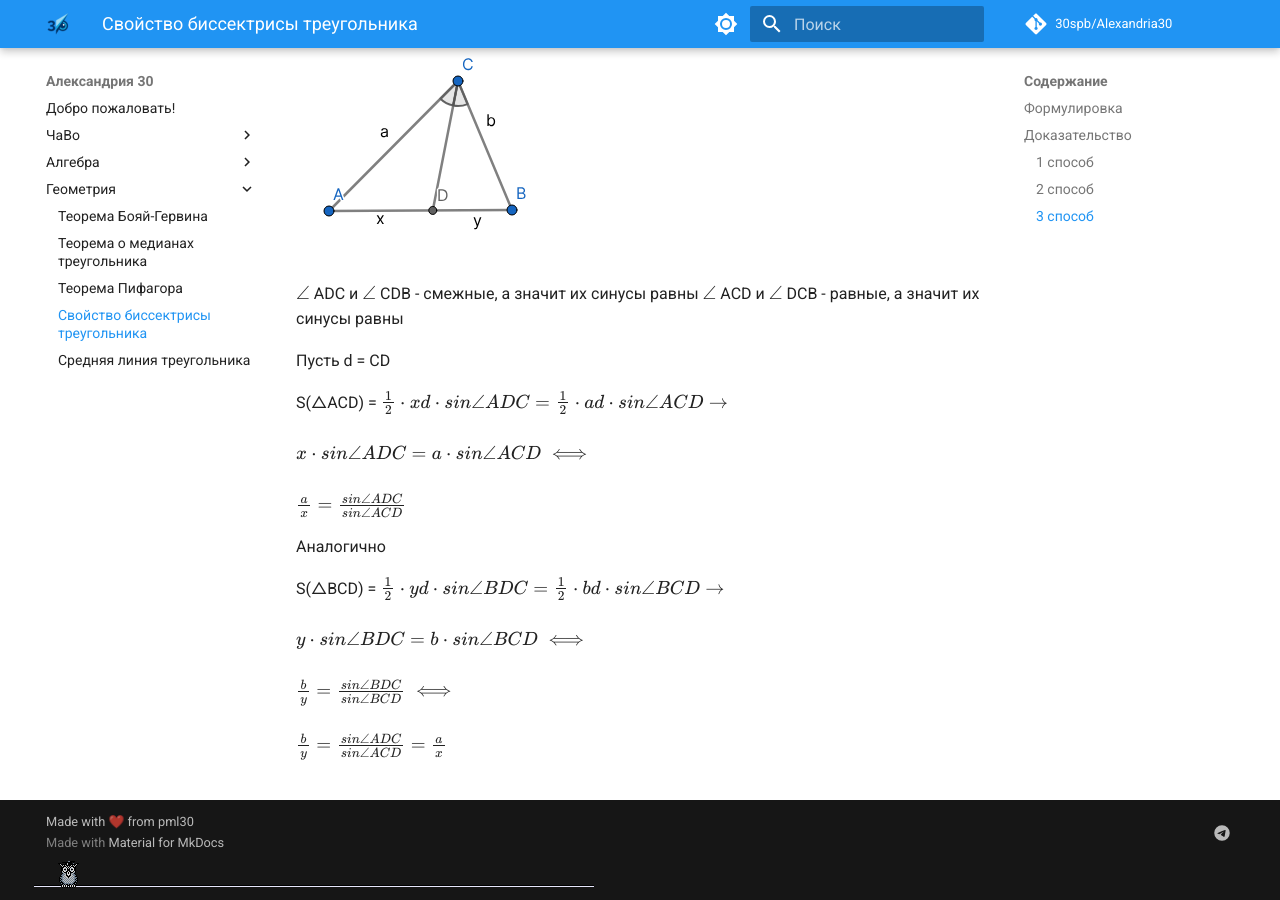
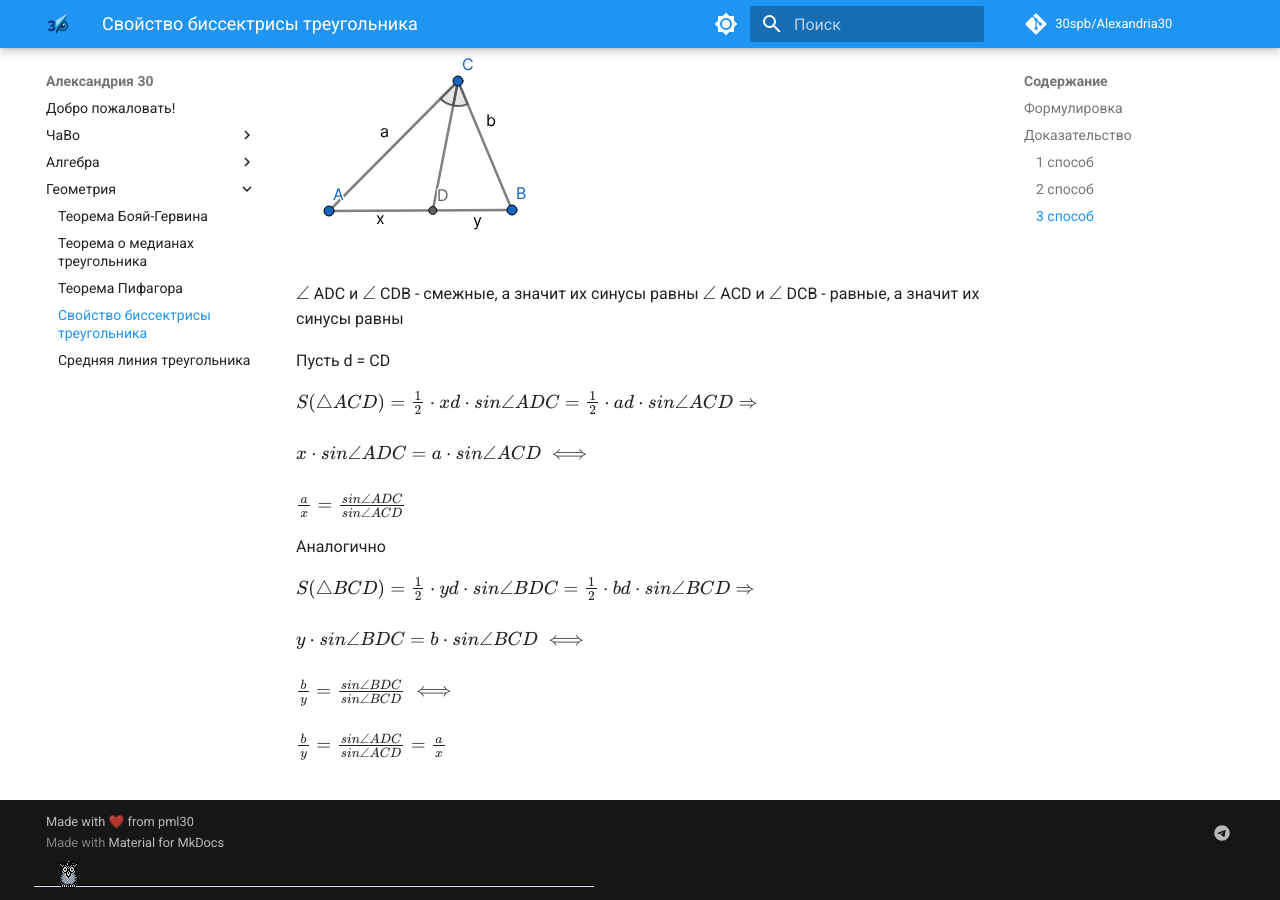
Before and after one commit to 30spb/Alexandria30, an MkDocs documentation site: the page built from docs/geometry/bissector_property.md, in a window 1280 px wide and 900 px high, scrolled down 2325 px. Built offline with MkDocs 1.6.1 and Material for MkDocs 9.7.7, drawn with Linux system fonts in a browser that asks for light colours; comment, search, counter and statistics services are not loaded.

Commit message:
Update bissector_property.md
Эстетические поправки

```diff
--- a/docs/geometry/bissector_property.md
+++ b/docs/geometry/bissector_property.md
@@ -63,13 +63,13 @@ $\angle$ ACD и $\angle$ DCB - равные, а значит их синусы
 
 Пусть d = CD
 
-S(△ACD) = $\frac{1}{2} \cdot xd \cdot sin \angle ADC = \frac{1}{2} \cdot ad \cdot sin \angle ACD \rightarrow$ <br><br>
+$S(△ACD) = \frac{1}{2} \cdot xd \cdot sin \angle ADC = \frac{1}{2} \cdot ad \cdot sin \angle ACD \Rightarrow$ <br><br>
 $x \cdot sin \angle ADC = a \cdot sin \angle ACD \iff$ <br><br>
 $\frac{a}{x} = \frac{sin \angle ADC}{sin \angle ACD}$
 
 Аналогично
 
-S(△BCD) = $\frac{1}{2} \cdot yd \cdot sin \angle BDC = \frac{1}{2} \cdot bd \cdot sin \angle BCD \rightarrow$ <br><br>
+$S(△BCD) = \frac{1}{2} \cdot yd \cdot sin \angle BDC = \frac{1}{2} \cdot bd \cdot sin \angle BCD \Rightarrow$ <br><br>
 $y \cdot sin \angle BDC = b \cdot sin \angle BCD \iff$ <br><br>
 $\frac{b}{y} = \frac{sin \angle BDC}{sin \angle BCD} \iff$ <br><br>
 $\frac{b}{y} = \frac{sin \angle ADC}{sin \angle ACD} = \frac{a}{x}$
```
